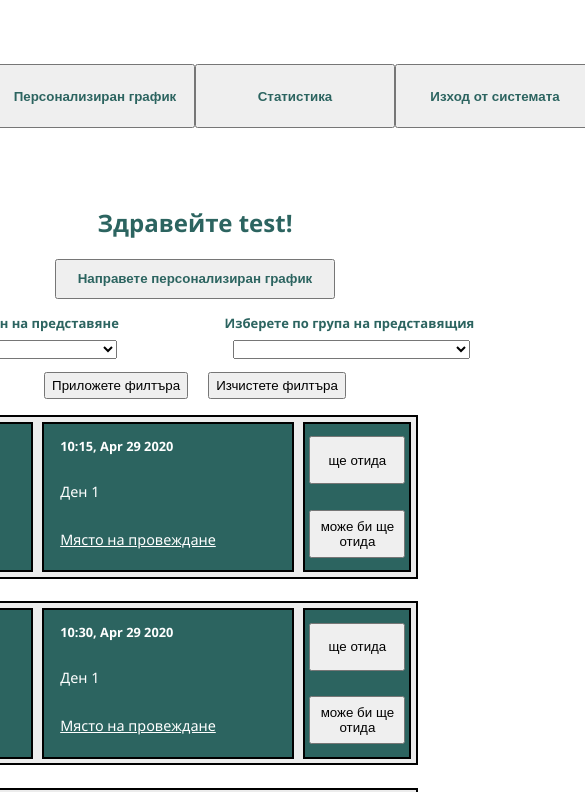
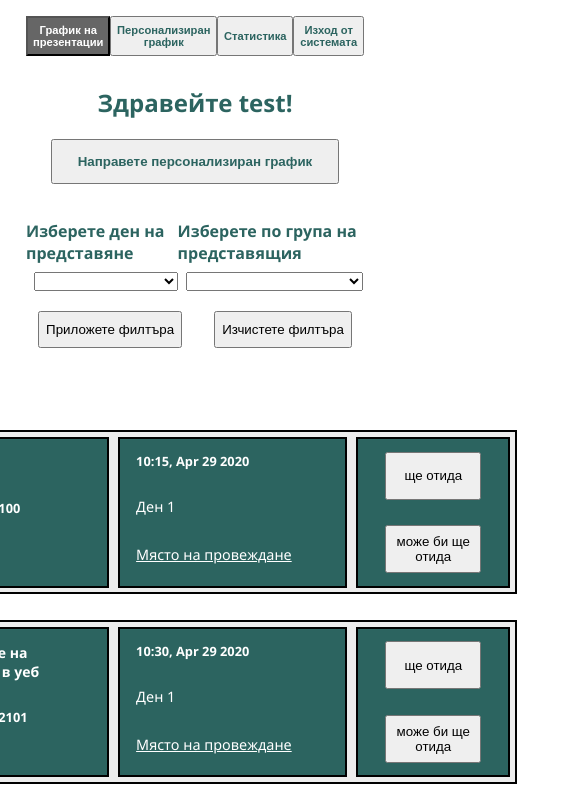
Before and after one commit to ivanchuchulski/fmi-front-end-project, a plain HTML site: page schedule.html in a window 390 px wide. Shown: the top 792 px of the page, 585 px wide, since content can reach past the window. Drawn offline with Linux system fonts and the light colour scheme.

Commit message:
begin making schedule responsive

```diff
--- a/schedule.html
+++ b/schedule.html
@@ -20,7 +20,7 @@
 			<label id="messageLabel"></label>
 		</section>
 		<section id="filters">
-			<div id="filter-options">
+			<section id="filter-options">
 				<label for="filter-by-day">Изберете ден на представяне
 					<select id="filter-by-day">
 						<option disabled selected value></option>
@@ -38,11 +38,11 @@
 						<option value="group4">група 4</option>
 					</select>
 				</label>
-			</div>
-			<div id="filter-buttons">
+			</section>
+			<section id="filter-buttons">
 				<button id="apply-filter">Приложете филтъра</button>
 				<button id="reset-filter">Изчистете филтъра</button>
-			</div>
+			</section>
 		</section>
 		<main id="event-list"></main>
 		<footer>
--- a/style/schedule.css
+++ b/style/schedule.css
@@ -15,6 +15,8 @@ body {
 
     justify-items: center;
     align-items: center;
+
+    height: 100%;
 
     margin: 1rem 3rem;
 
@@ -36,7 +38,7 @@ nav button {
     width: 15rem;
     height: 4rem;
 
-	padding: 5px 5px;
+    padding: 0.3rem;
 
     color: #2c6460;
     font-weight: bold;
@@ -45,10 +47,27 @@ nav button {
 #information {
     grid-area: information;
 
-	margin: 10px 10px;
+    margin: 0.625rem;
 
     color: #2c6460;
     text-align: center;
+}
+
+#make-personal {
+    width: 18rem;
+    height: 2.8rem;
+
+    color: #2c6460;
+    font-weight: bold;
+}
+
+#messageLabel {
+    display: block;
+}
+
+#filters {
+    width: 50rem;
+    margin: 1rem 0;
 }
 
 #filter-options {
@@ -56,11 +75,10 @@ nav button {
     flex-direction: row;
     justify-content: space-evenly;
 
-	width: 770px;
+    margin: 0.625rem;
 
-	margin: 5px;
+    /*font-size: 1rem;*/
 
-	font-size: 13px;
     font-weight: bold;
     color: #2c6460;
 }
@@ -69,58 +87,37 @@ nav button {
     box-sizing: border-box;
     display: block;
     width: 95%;
-	margin: 8px;
+    margin: 0.5rem;
 }
 
 #filter-buttons {
     display: flex;
     flex-direction: row;
     justify-content: center;
-	width: 55%;
-	margin: 5px auto;
+
+    margin: 0.3rem auto;
 }
 
 #filter-buttons button {
     display: block;
-	height: 27px;
-	margin: 0 10px;
-}
-
-#make-personal {
-	width: 280px;
-	height: 40px;
-	padding: 10px 10px;
-	color: #2c6460;
-	font-weight: bold;
-}
-
-#messageLabel {
-	display: block;
-	font-size: 16pt;
+    height: 1.5rem;
+    margin: 0 1rem;
 }
 
 main {
     grid-area: main;
 
-	/* for grid layout*/
     display: flex;
     flex-direction: row;
     justify-content: space-evenly;
     flex-wrap: wrap;
 
     width: 95rem;
-
-	/* for mobile view*/
-	/*width: 55rem;*/
 }
 
 .active {
     background-color: #666;
     color: white;
-}
-
-.hide {
-	display: none;
 }
 
 .event {
@@ -132,7 +129,7 @@ main {
     height: 10rem;
     width: 45rem;
 
-	margin: 0.7rem 0.7rem;
+    margin: 0.8rem 0.8rem;
 
     background-color: #ececec;
     border: 2px solid black;
@@ -219,12 +216,42 @@ footer {
 }
 
 @media only screen and (max-width: 890px) {
+    body {
+        grid-template-rows: auto auto auto auto;
+        margin: 1rem;
+        /*height: 100%;*/
+    }
+
+    nav {
+        width: 20rem;
+    }
+
+    nav button {
+        font-size: 0.7rem;
+        height: 2.5rem;
+    }
+
+    #filters {
+        width: auto;
+        height: 12rem;
+    }
+
+    #filter-buttons {
+
+        margin: 0.8rem auto;
+    }
+
+    #filter-buttons button {
+        height: 2.3rem;
+
+    }
+
     main {
         /* for mobile view*/
         flex-direction: column;
         flex-wrap: nowrap;
-		justify-content: center;
-		width: 54rem;
+        align-items: center;
+        width: 40rem;
     }
 
     .event {
@@ -232,15 +259,16 @@ footer {
     }
 
     .details {
-
+        width: 15rem;
     }
 
     .timeinfo {
+        width: 15rem;
 
     }
 
     .preference {
-
+        width: 10rem;
     }
 
 }
```
Lines whose indentation alone changed are shown as unchanged.
